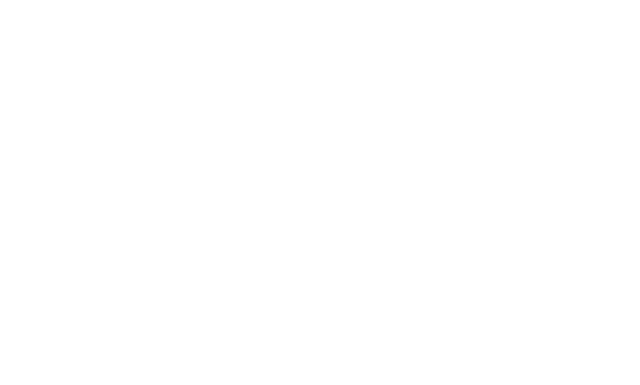
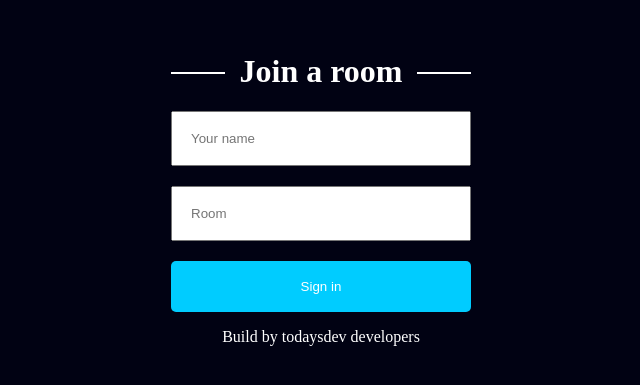
Before and after one commit to todaydevs/devMessager, a React (Create React App) app in the folder client/: page /join in a window 1280 px wide. Shown: the part 155-540 px from the top of the page, without its empty margins (319-959 px from the left). Built offline with nearby package versions, Linux system fonts and the light colour scheme.

Commit message:
Feat: Add join and chat components

```diff
--- a/client/src/App.js
+++ b/client/src/App.js
@@ -1,12 +1,14 @@
 import React from "react";
 import { BrowserRouter as Router, Route } from "react-router-dom";
 
-import Chat from "./component/chat";
+import Chat from "./component/Chat/Chat";
+import Join from "./component/Join/Join";
 
 const App = () => {
   return (
     <Router>
      <Route path="/" exact component={Chat} />
+     <Route path="/join" component={Join} />
     </Router>
     )
 }
--- /dev/null
+++ b/client/src/component/Join/Join.css
@@ -0,0 +1,63 @@
+*,*::before,*::after{
+  box-sizing: border-box;
+}
+
+body {
+  margin: 0;
+  padding: 0;
+  background: #010213;
+}
+.be-join-container{
+  display: flex;
+  justify-content: center;
+  align-items: center;
+  flex-direction: column;
+  width: 100%;
+  min-height: 88vh;
+}
+.be-join {
+  text-align: center;
+  color: #fff;
+}
+.be-input {
+  min-width: 300px;
+  padding: 18px;
+}
+.be-mt-20 {
+  margin-top: 20px;
+}
+.be-btn {
+  width: 100%;
+  padding: 18px;
+  background: #00ccff;
+  outline: none;
+  border: none;
+  border-radius: 5px;
+  color: #fff;
+}
+.be-h1{
+  position: relative;
+}
+.be-h1::before{
+  content: "";
+  position: absolute;
+  width: 18%;
+  left: 0;
+  top: 51%;
+  z-index: -1;
+  height: 2px;
+  background: #fff;
+}
+.be-h1::after{
+  content: "";
+  position: absolute;
+  width: 18%;
+  right: 0;
+  top: 51%;
+  z-index: -1;
+  height: 2px;
+  background: #fff;
+}
+.be-p {
+
+}
--- /dev/null
+++ b/client/src/component/Join/Join.js
@@ -0,0 +1,25 @@
+import React, { useState } from "react";
+import { Link } from "react-router-dom";
+
+import "./Join.css";
+
+const Join = () => {
+  const [name, setName] = useState("");
+  const [room, setRoom] = useState("");
+
+  return (
+    <div className="be-join-container">
+     <div className="be-join">
+      <h1 className="be-h1"> Join a room</h1>
+       <div><input className="be-input" placeholder="Your name" type="text" onChange={(e) => setName(e.target.value)} /></div>
+       <div><input className="be-input be-mt-20" placeholder="Room" type="text" onChange={(e) => setRoom(e.target.value)}/></div>
+       <Link to={`/chat`}>
+         <button className="be-btn be-mt-20" type="submit">Sign in</button>
+       </Link>
+       <p className="be-p">Build by todaysdev developers</p>
+     </div>
+    </div>
+    )
+}
+
+export default Join;
```
Also changed, not shown: client/src/component/join.js (deleted, +0 -9 lines), client/src/component/Chat/Chat.css (added), client/src/component/Chat/Chat.js (renamed from client/src/component/chat.js), 1 other file (tests, documents, lock files or other folders).
